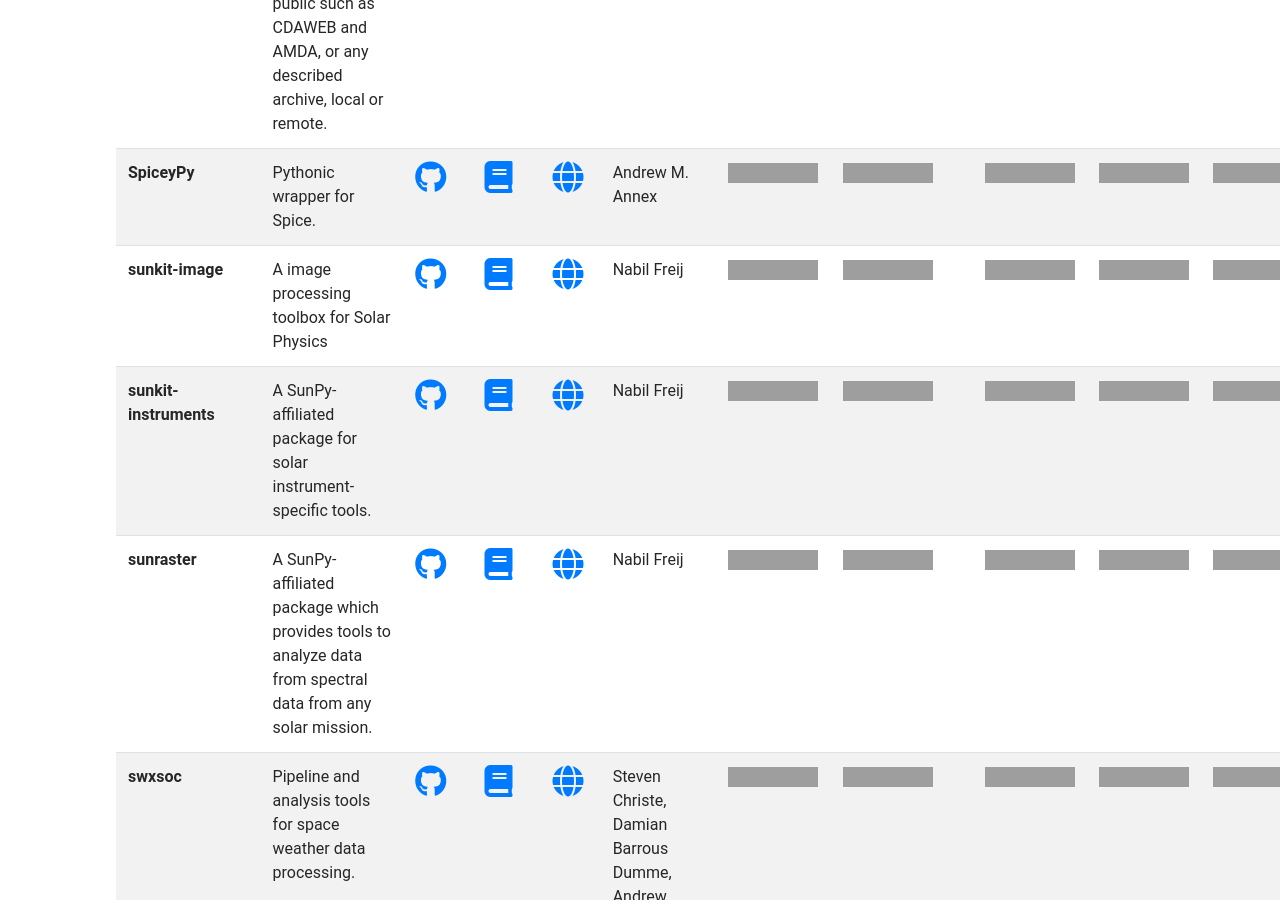
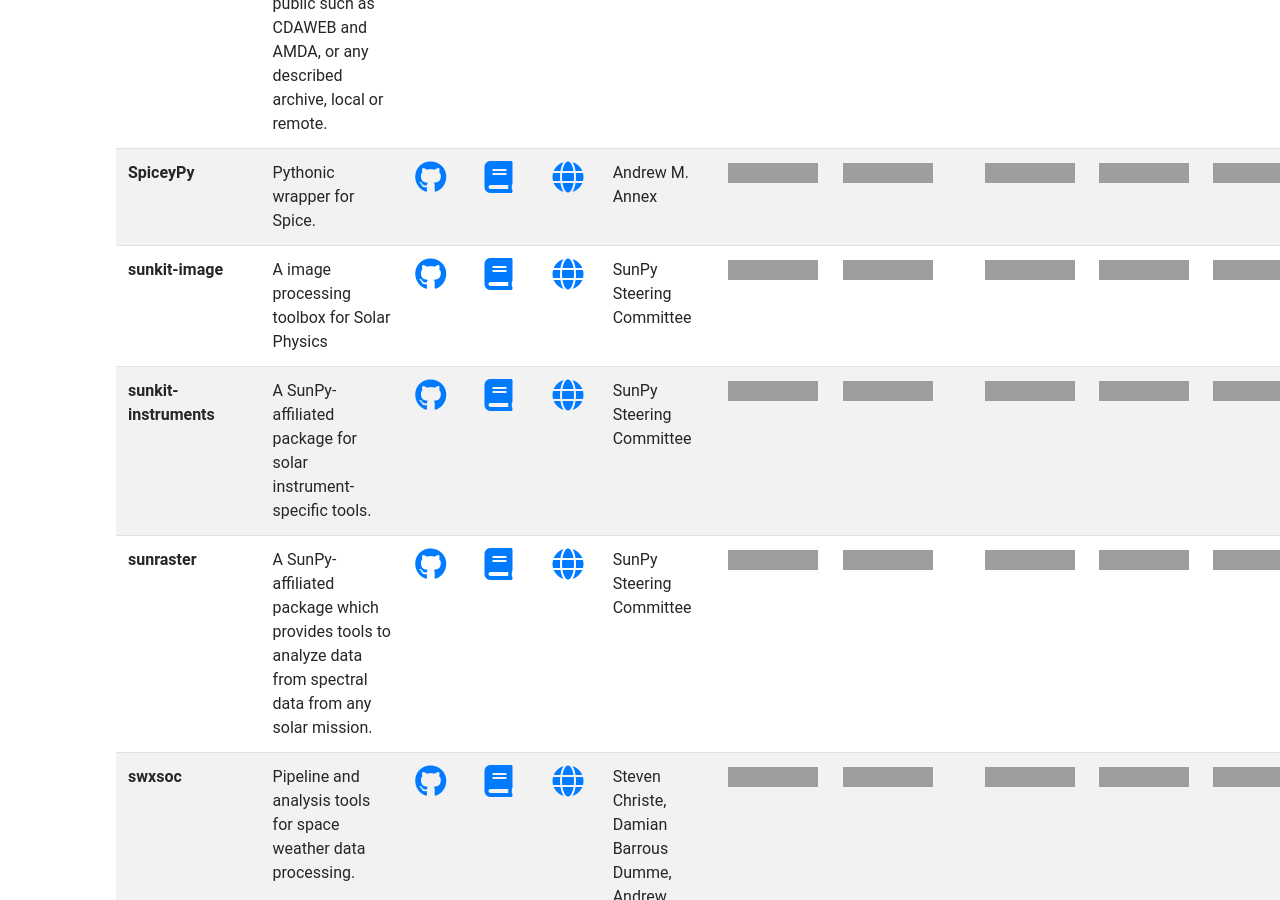
Before and after one commit to heliophysicsPy/heliophysicsPy.github.io, a Jekyll site: the page built from _pages/projects.html, in a window 1280 px wide and 900 px high, scrolled down 10844 px. Built offline with Jekyll 4.4.1, drawn with Linux system fonts in a browser that asks for light colours; nearby versions of some CDN libraries; some of the changed text lies outside the part shown.

Commit message:
Replace Nabil Freij with SunPy Steering Committee

```diff
--- a/_data/projects.yml
+++ b/_data/projects.yml
@@ -285,7 +285,7 @@
   description: "A Python package that provides the tools to read in and analyze data from the IRIS solar-observing satellite."
   docs: "https://irispy-lmsal.readthedocs.io"
   code: "https://github.com/LM-SAL/irispy-lmsal"
-  contact: "Nabil Freij"
+  contact: "SunPy Steering Committee"
   keywords: ["solar", "specific", "data_analysis", "spectra", "fits", "time", "coordinates","plotting", "multidimensional"]
   community: ["https://img.shields.io/badge/Partially%20met-orange.svg", "Partially met"]
   documentation: ["https://img.shields.io/badge/Good-brightgreen.svg", "Good"]
@@ -422,7 +422,7 @@
   description: "A Python wrapper for Fourier Local Correlation Tracking"
   docs: "https://pyflct.readthedocs.io"
   code: "https://github.com/sunpy/pyflct"
-  contact: "Nabil Freij"
+  contact: "SunPy Steering Committee"
   keywords: ["solar", "wrapper", "specific", "data_analysis"]
   community: ["https://img.shields.io/badge/Partially%20met-orange.svg", "Partially met"]
   documentation: ["https://img.shields.io/badge/Good-brightgreen.svg", "Good"]
@@ -660,7 +660,7 @@
   description: "A image processing toolbox for Solar Physics"
   docs: "https://docs.sunpy.org/projects/sunkit-image"
   code: "https://github.com/sunpy/sunkit-image"
-  contact: "Nabil Freij"
+  contact: "SunPy Steering Committee"
   keywords: ["solar", "general", "data_analysis"]
   community: ["https://img.shields.io/badge/Partially%20met-orange.svg", "Partially met"]
   documentation: ["https://img.shields.io/badge/Good-brightgreen.svg", "Good"]
@@ -673,7 +673,7 @@
   description: "A SunPy-affiliated package for solar instrument-specific tools."
   docs: "https://docs.sunpy.org/projects/sunkit-instruments"
   code: "https://github.com/sunpy/sunkit-instruments"
-  contact: "Nabil Freij"
+  contact: "SunPy Steering Committee"
   keywords: ["solar", "specific", "instrumentation"]
   community: ["https://img.shields.io/badge/Partially%20met-orange.svg", "Partially met"]
   documentation: ["https://img.shields.io/badge/Partially%20met-orange.svg", "Partially met"]
@@ -686,7 +686,7 @@
   description: "A SunPy-affiliated package which provides tools to analyze data from spectral data from any solar mission."
   docs: "https://docs.sunpy.org/projects/sunraster"
   code: "https://github.com/sunpy/sunraster"
-  contact: "Nabil Freij"
+  contact: "SunPy Steering Committee"
   keywords: ["solar", "data_container", "spectra", "plotting", "general", "fits"]
   community: ["https://img.shields.io/badge/Partially%20met-orange.svg", "Partially met"]
   documentation: ["https://img.shields.io/badge/Good-brightgreen.svg", "Good"]
```
